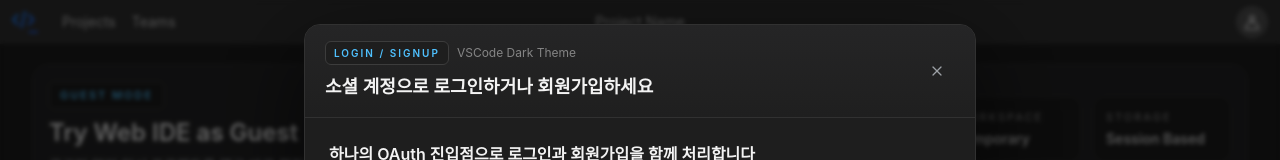
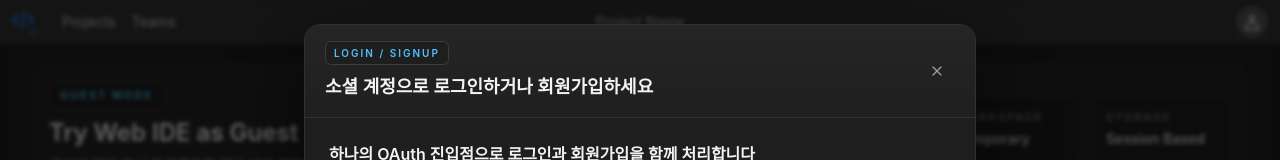
Before and after one commit to yuhyeon99/dev-web-ide, a React (Vite) app in the folder FE/: page / in a window 1280 px wide. Both pictures are taken after a click on the button "인증 팝업 열기". Shown: the top 160 px of the page. Built offline with nearby package versions, Linux system fonts and the light colour scheme.

Commit message:
style: 인증 팝업 테마 라벨 제거

```diff
--- a/FE/src/features/auth/ui/auth-modal.tsx
+++ b/FE/src/features/auth/ui/auth-modal.tsx
@@ -127,7 +127,6 @@ export const AuthModal = ({ isOpen, onClose }: AuthModalProps) => {
               <span className="rounded-md border border-[#3c3c3c] bg-[#1e1e1e] px-2 py-1 text-[10px] font-semibold tracking-[0.2em] text-[#4fc1ff] uppercase">
                 Login / Signup
               </span>
-              <span className="text-xs text-[#858585]">VSCode Dark Theme</span>
             </div>
             <h2
               id="auth-modal-title"
```
